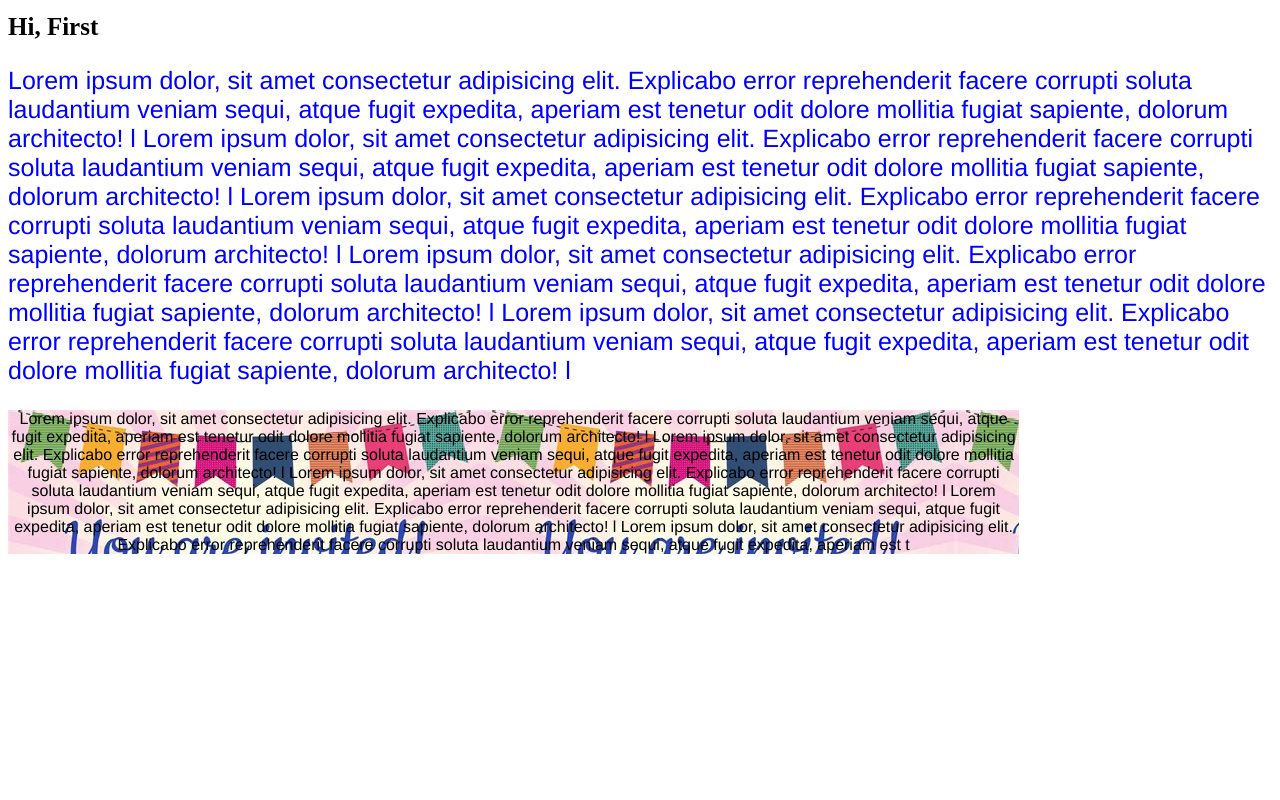
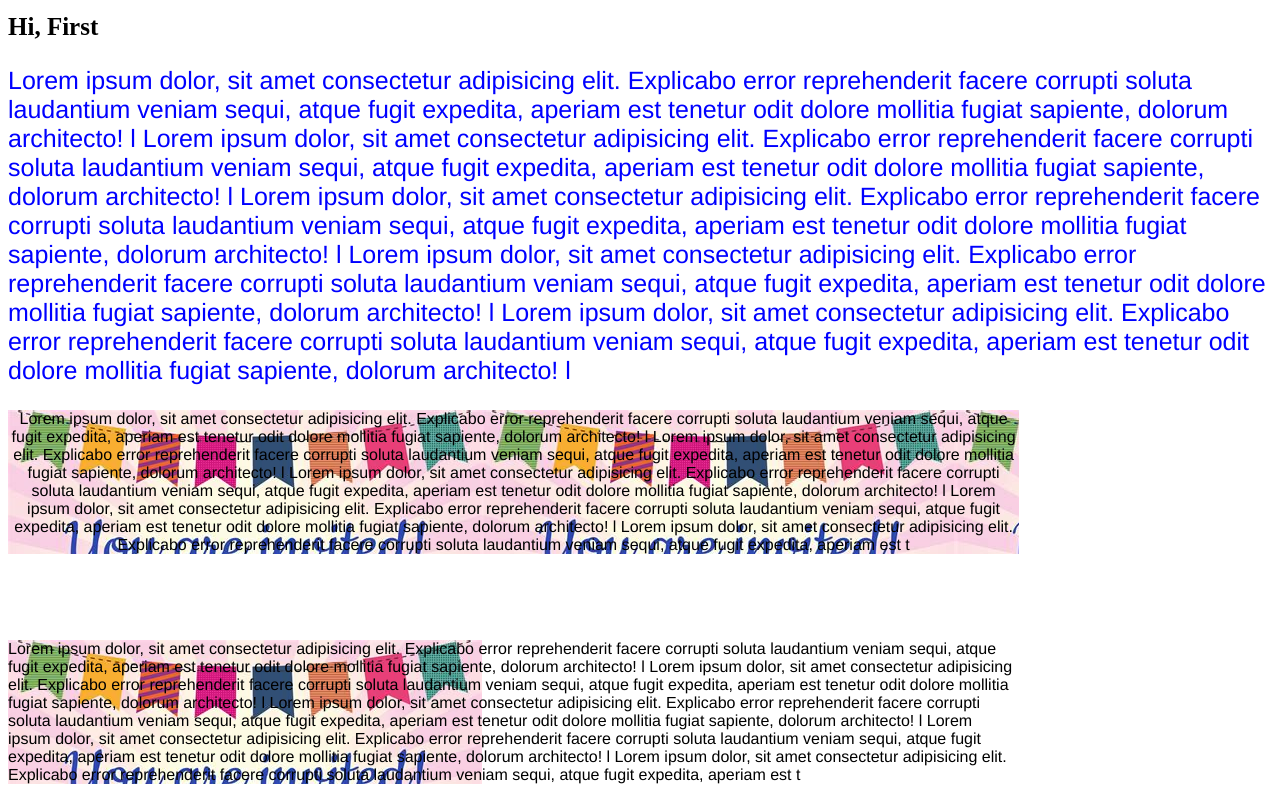
Before and after one commit to Sewar77/HTU-Assignments, a plain HTML site: page Assignment7/document.html in a window 1280 px wide. Shown: the part 2302-3102 px from the top of the page. Before the commit the page ends 2872 px from the top, so only its background shows below. Drawn offline with Linux system fonts and the light colour scheme.

Commit message:
commit assignment

```diff
--- a/Assignment7/document.html
+++ b/Assignment7/document.html
@@ -126,5 +126,26 @@
         elit. Explicabo error reprehenderit facere corrupti soluta laudantium
         veniam sequi, atque fugit expedita, aperiam est t
       </p>
+      <br>
+      <br>
+      <br>
+      <p class="imagebackground1">
+        Lorem ipsum dolor, sit amet consectetur adipisicing elit. Explicabo error
+        reprehenderit facere corrupti soluta laudantium veniam sequi, atque fugit
+        expedita, aperiam est tenetur odit dolore mollitia fugiat sapiente,
+        dolorum architecto! l Lorem ipsum dolor, sit amet consectetur adipisicing
+        elit. Explicabo error reprehenderit facere corrupti soluta laudantium
+        veniam sequi, atque fugit expedita, aperiam est tenetur odit dolore
+        mollitia fugiat sapiente, dolorum architecto! l Lorem ipsum dolor, sit
+        amet consectetur adipisicing elit. Explicabo error reprehenderit facere
+        corrupti soluta laudantium veniam sequi, atque fugit expedita, aperiam est
+        tenetur odit dolore mollitia fugiat sapiente, dolorum architecto! l Lorem
+        ipsum dolor, sit amet consectetur adipisicing elit. Explicabo error
+        reprehenderit facere corrupti soluta laudantium veniam sequi, atque fugit
+        expedita, aperiam est tenetur odit dolore mollitia fugiat sapiente,
+        dolorum architecto! l Lorem ipsum dolor, sit amet consectetur adipisicing
+        elit. Explicabo error reprehenderit facere corrupti soluta laudantium
+        veniam sequi, atque fugit expedita, aperiam est t
+      </p>
   </body>
 </html>
--- a/Assignment7/style.css
+++ b/Assignment7/style.css
@@ -40,3 +40,9 @@ width: 80%;
     text-align: center;
 
 }
+
+.imagebackground1{
+    background-image: url("/Images/image.jpeg");
+    width: 80%;
+    background-repeat: no-repeat;
+}
```
